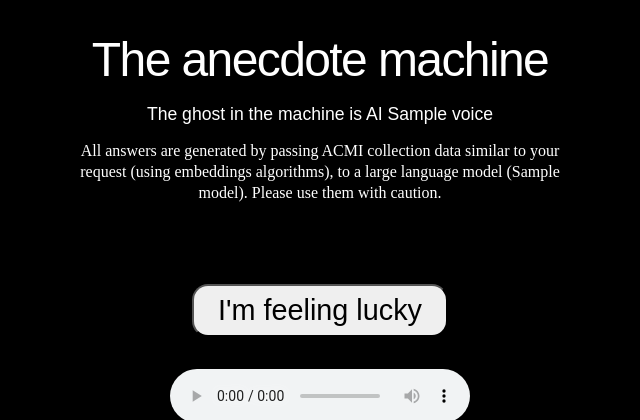
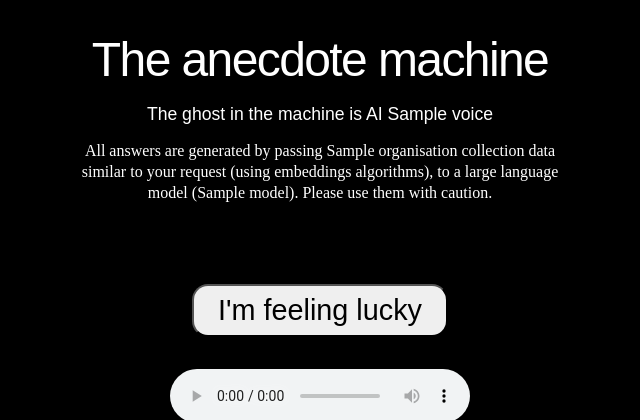
Before and after one commit to ACMILabs/collection-chat, a FastAPI app: template api/templates/index.html in a window 1280 px wide. Shown: the top 420 px of the page, without its empty margins (320-960 px from the left). Run offline with FastAPI, Linux system fonts and the light colour scheme; the template is opened without the code that fills it: most values are stand-ins (such as "Sample title", 1, 10 or a date in 2020); parts of the project's set-up code (start-up, migrations or seed data) failed here and were passed over; some web fonts are replaced.

Commit message:
#22 Generalise the codebase for other organisations to use

```diff
--- a/api/server.py
+++ b/api/server.py
@@ -45,6 +45,7 @@ DOCUMENT_IDS = []
 NUMBER_OF_RESULTS = int(os.getenv('NUMBER_OF_RESULTS', '6'))
 CHAT_PORT = int(os.getenv('CHAT_PORT', '8000'))
 VOICE = os.getenv('VOICE', 'Seb Chan')
+ORGANISATION = os.getenv('ORGANISATION', 'ACMI')
 
 _TEMPLATE = """Given a chat history and the latest user question
 which might reference context in the chat history,
@@ -200,12 +201,12 @@ async def root(
 
     results = []
     home_json = {
-        'message': 'Welcome to the ACMI Collection Chat API.',
+        'message': f'Welcome to the {ORGANISATION} Collection Chat API.',
         'api': sorted({route.path for route in app.routes}),
         'acknowledgement':
-            'ACMI would like to acknowledge the Traditional Custodians of the lands '
+            f'{ORGANISATION} would like to acknowledge the Traditional Custodians of the lands '
             'and waterways of greater Melbourne, the people of the Kulin Nation, and '
-            'recognise that ACMI is located on the lands of the Wurundjeri people. '
+            f'recognise that {ORGANISATION} is located on the lands of the Wurundjeri people. '
             'First Nations (Aboriginal and Torres Strait Islander) people should be aware '
             'that this website may contain images, voices, or names of deceased persons in '
             'photographs, film, audio recordings or text.',
@@ -226,7 +227,13 @@ async def root(
     return templates.TemplateResponse(
         request=request,
         name='index.html',
-        context={'query': query, 'results': results, 'model': MODEL, 'voice': VOICE},
+        context={
+            'query': query,
+            'results': results,
+            'model': MODEL,
+            'voice': VOICE,
+            'organisation': ORGANISATION,
+        },
     )
 
 
@@ -275,7 +282,7 @@ async def summarise(request: Request):
     body = await request.body()
     body = body.decode('utf-8')
     llm_prompt = f"""
-        System: You are an ACMI museum guide. Please compare the visitor's question to the museum
+        System: You are an {ORGANISATION} of Australia guide. Please compare the visitor's question to the
         collection items in the response and provide a brief summary as if you were talking
         to the visitor in a short one sentence form suitable for text-to-speech as it will be
         converted to audio and read back to the visitor.
@@ -325,8 +332,9 @@ async def connection(work_id: str):
 
     # 4. Now pass both documents to the LLM (or any other logic)
     llm_prompt = f"""
-        System: You are an ACMI museum curator. Please compare the two collection records provided
-        and come up with a short 50 word description of how the two are connected.
+        System: You are a {ORGANISATION} of Australia curator.
+        Please compare the two collection records provided and come up with a
+        short 50 word description of how the two are connected.
 
         You are welcome to use outside knowledge to help formulate your reason.
 
@@ -344,7 +352,19 @@ async def connection(work_id: str):
     }
 
 
+@app.get('/works/{work_id}')
+async def works(work_id: str):
+    """Returns a work's JSON metadata."""
+    doc_dict = docsearch.get(
+        where={'source': f'https://api.acmi.net.au/works/{work_id}'},
+        include=['embeddings', 'documents'],
+    )
+    if not doc_dict.get('documents'):
+        raise HTTPException(status_code=404, detail=f'Document not found for ID {work_id}')
+    return json_parser.loads(doc_dict.get('documents')[0])
+
+
 if __name__ == '__main__':
     import uvicorn
 
-    uvicorn.run(app, host='0.0.0.0', port=CHAT_PORT)
+    uvicorn.run('server:app', host='0.0.0.0', port=CHAT_PORT, reload=True)
--- a/api/templates/index.html
+++ b/api/templates/index.html
@@ -4,7 +4,7 @@
 <head>
     <meta charset="UTF-8">
     <meta name="viewport" content="width=device-width, initial-scale=1.0">
-    <title>ACMI anecdote machine</title>
+    <title>{{ organisation }} anecdote machine</title>
     <link href="static/styles.css" rel="stylesheet">
     <link rel="icon" type="image/x-icon" href="static/favicon.ico">
     <meta id="results" data-name="results" data-results="{{results}}">
@@ -19,7 +19,7 @@
         {% else %}
             <h2>The ghost in the machine is AI {{ voice }}</h2>
         {% endif %}
-        <h3 class="disclaimer">All answers are generated by passing <a href="https://api.acmi.net.au" target="_blank">ACMI collection data</a> similar to your request (using <a href="https://labs.acmi.net.au/embeddings-and-our-collection-afa815b8406e" target="_blank">embeddings algorithms</a>), to a large language model ({{ model }}). Please use them with caution.</h3>
+        <h3 class="disclaimer">All answers are generated by passing <a href="https://www.portrait.gov.au/portraits/" target="_blank">{{ organisation }} collection data</a> similar to your request (using <a href="https://labs.acmi.net.au/embeddings-and-our-collection-afa815b8406e" target="_blank">embeddings algorithms</a>), to a large language model ({{ model }}). Please use them with caution.</h3>
     </header>
 
     <form>
@@ -31,16 +31,16 @@
     <ol id="chats"></ol>
 
     <audio controls id="audioPlayer">
-        <source src="static/audio/seb-hmmm.mp3" type="audio/mp3">
+        <source src="static/audio/{% if organisation == 'ACMI' %}seb-hmmm.mp3{% else %}hmmm.mp3{% endif %}" type="audio/mp3">
     </audio>
 
     <ul id="resultsList">
         {% for result in results %}
         <li>
-            <a href="https://url.acmi.net.au/w/{{ result.id }}" target="_blank"><div class="circle"><div class="image"></div></div></a>
-            <h3><a href="https://url.acmi.net.au/w/{{ result.id }}" target="_blank">{{ result.title }}</a></h3>
+            <a href="http://localhost:8082/works/{{ result.id }}" target="_blank"><div class="circle"><div class="image"></div></div></a>
+            <h3><a href="http://localhost:8082/works/{{ result.id }}" target="_blank">{{ result.title }}</a></h3>
             <p>{{ result.headline_credit }}</p>
-            <p><a href="https://url.acmi.net.au/w/{{ result.id }}" target="_blank">Read more...</a></p>
+            <p><a href="http://localhost:8082/works/{{ result.id }}" target="_blank">Read more...</a></p>
         </li>
         {% endfor %}
     </ul>
@@ -73,7 +73,7 @@
             if (!hasPlayed && queryInput.value === "" && event.target.type === 'text') {
                 // Set the audio source to the new URL and play it
                 const sourceElement = audio.querySelector('source');
-                sourceElement.src = 'static/audio/seb-are-you-looking-for-something.mp3';
+                sourceElement.src = 'static/audio/{% if organisation == "ACMI" %}seb-are-you-looking-for-something.mp3{% else %}are-you-looking-for-something.mp3{% endif %}';
                 audio.load();
                 audio.play();
                 hasPlayed = true;
@@ -426,8 +426,8 @@
                 li.innerHTML = `
                     <a class="circleLink" href="#"><div class="circle"><div class="image"></div></div></a>
                     <h3><a class="titleLink" href="#">${item.title}</a></h3>
-                    <p>${item.headline_credit}</p>
-                    <p><a href="https://url.acmi.net.au/w/${item.id}" target="_blank" class="read-more">Read more</a></p>
+                    <p>${item.medium}</p>
+                    <p><a href="https://www.portrait.gov.au/portraits/${item.accessionnumber}" target="_blank" class="read-more">Read more</a></p>
                 `;
                 resultsList.appendChild(li);
                 const circleLink = li.querySelector('.circleLink');
@@ -470,10 +470,10 @@
         async function getImage(work_id) {
             if (!work_id) return '';
 
-            const response = await fetch(`https://embeddings.acmi.net.au/works/${work_id}/`);
+            const response = await fetch(`http://localhost:8082/works/${work_id}/`);
             const data = await response.json();
-            if (data.thumbnail) {
-                return data.thumbnail.image_url;
+            if (data.images.length > 0) {
+                return data.images[0].fileURL;
             }
             return '';
         }
```
Also changed, not shown: tests/tests.py (+33 -4 lines), 3 other files.
